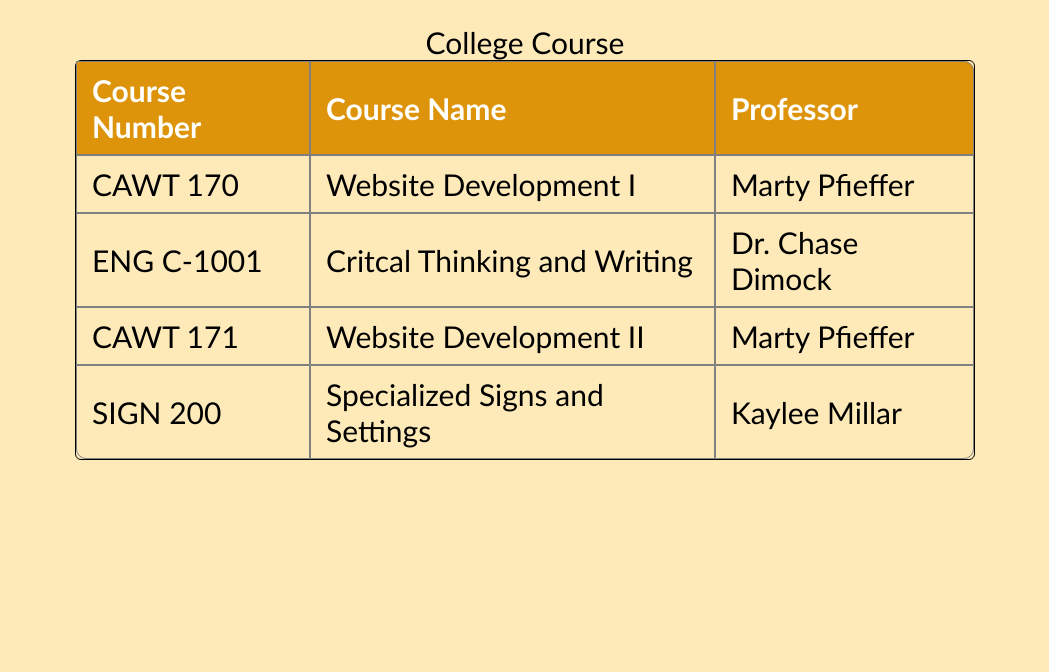
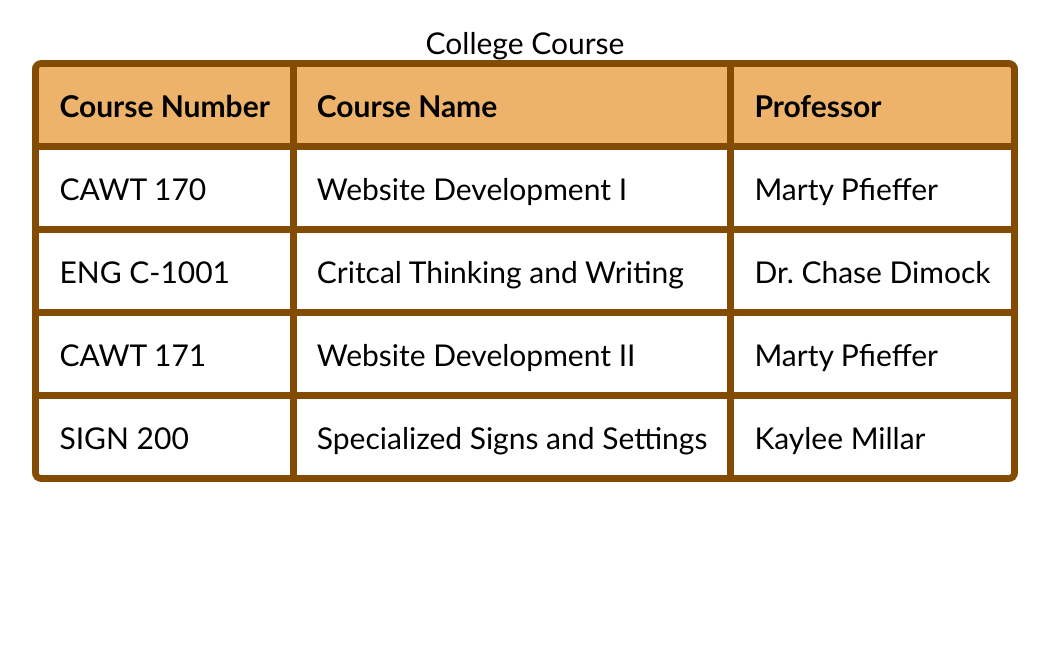
Before and after one commit to rosekatherineh/CAWT-Server, a plain HTML site: page table/index.html in a window 1280 px wide. Shown: the part 128-800 px from the top of the page, without its empty margins (115-1164 px from the left). Drawn offline with Linux system fonts and the light colour scheme.

Commit message:
fix code for schedule page

```diff
--- a/table/index.html
+++ b/table/index.html
@@ -9,75 +9,77 @@
         body {
             font-size: 30px;
             font-family: 'Gill Sans', 'Gill Sans MT', Calibri, 'Trebuchet MS', sans-serif;
-            background-color: rgb(253, 234, 184);
-        }
-
-        td,
-        th {
-            border: 1px solid gray;
-            padding: 20px;
-        }
-
-        table {
-            border-collapse: none;
-        }
-
-
-        .roundedTable {
-            border-radius: 6px 6px 6px 6px;
-            border: 1px solid #000000;
-            border-spacing: 0;
-            width: 900px;
-        }
-
-        .roundedTable tr:first-child td:first-child {
-            border-top-left-radius: 0px;
-        }
-
-        .roundedTable tr:first-child td:last-child {
-            border-top-right-radius: 10px;
-        }
-
-        .roundedTable tr:last-child td:first-child {
-            border-bottom-left-radius: 10px;
-        }
-
-        .roundedTable tr:last-child td:last-child {
-            border-bottom-right-radius: 10px;
-        }
-
-        /* optional setting to pad the table cells */
-        .roundedTable th,
-        td {
-            padding: 10px 15px 10px 15px;
-        }
-
-        .top {
-            background-color: #de940a;
-            color: #fffffe;
-            font-weight: bold;
         }
 
         table {
             width: auto;
             margin: 0 auto;
         }
+
+        h1 {
+            text-align: center;
+        }
+
+        body {
+            margin: 30px;
+        }
+
+        table {
+            border-collapse: separate;
+            border-spacing: 0;
+            min-width: 350px;
+        }
+
+        table tr th,
+        table tr td {
+            border-right: 7px solid #844c02;
+            border-bottom: 7px solid #844c02;
+            padding: 20px;
+        }
+
+        table tr th:first-child,
+        table tr td:first-child {
+            border-left: 7px solid #844c02;
+        }
+
+        table tr th {
+            background: #edb36b;
+            border-top: 7px solid #844c02;
+            text-align: left;
+        }
+
+        /* top-left border-radius */
+        table tr:first-child th:first-child {
+            border-top-left-radius: 9px;
+        }
+
+        /* top-right border-radius */
+        table tr:first-child th:last-child {
+            border-top-right-radius: 9px;
+        }
+
+        /* bottom-left border-radius */
+        table tr:last-child td:first-child {
+            border-bottom-left-radius: 9px;
+        }
+
+        /* bottom-right border-radius */
+        table tr:last-child td:last-child {
+            border-bottom-right-radius: 9px;
+        }
     </style>
 </head>
 
 <body>
     <header>
-        <center>
         <h1>Rose Hernandez-Bullock's Schedule</h1>
-        </center>
     </header>
-    <table class="roundedTable">
+    <table>
         <caption>College Course</caption>
-        <tbody>
-            <tr class="top">
-                <td>Course Number</td>
-                <td>Course Name</td>
-                <td>Professor</td>
+        <tr>
+            <th>Course Number</th>
+            <th>Course Name</th>
+            <th>Professor</th>
         </tr>
         <tr>
             <td>CAWT 170</td>
@@ -99,7 +101,6 @@
             <td>Specialized Signs and Settings</td>
             <td>Kaylee Millar</td>
         </tr>
-        </tbody>
     </table>
 </body>
 
```
Lines whose indentation alone changed are shown as unchanged.
